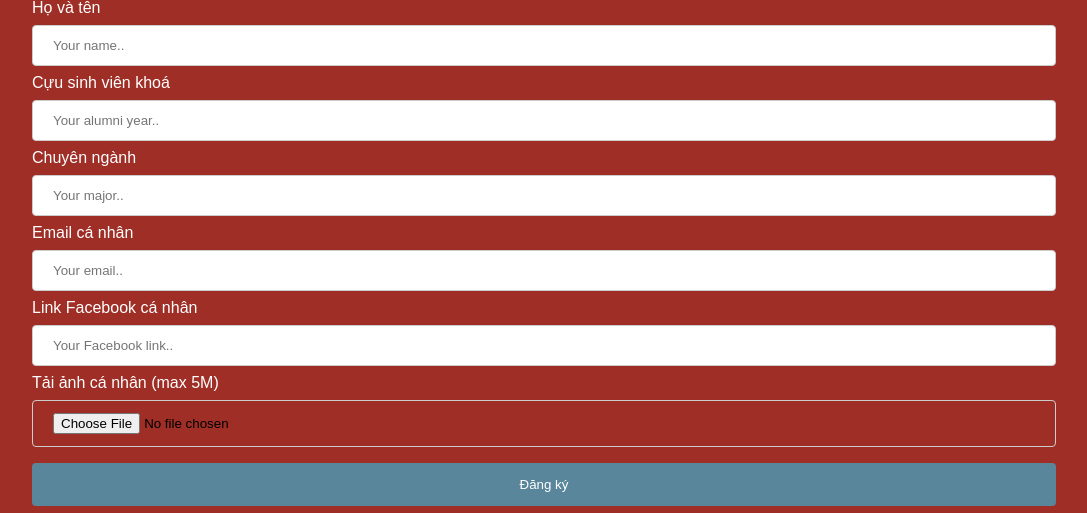
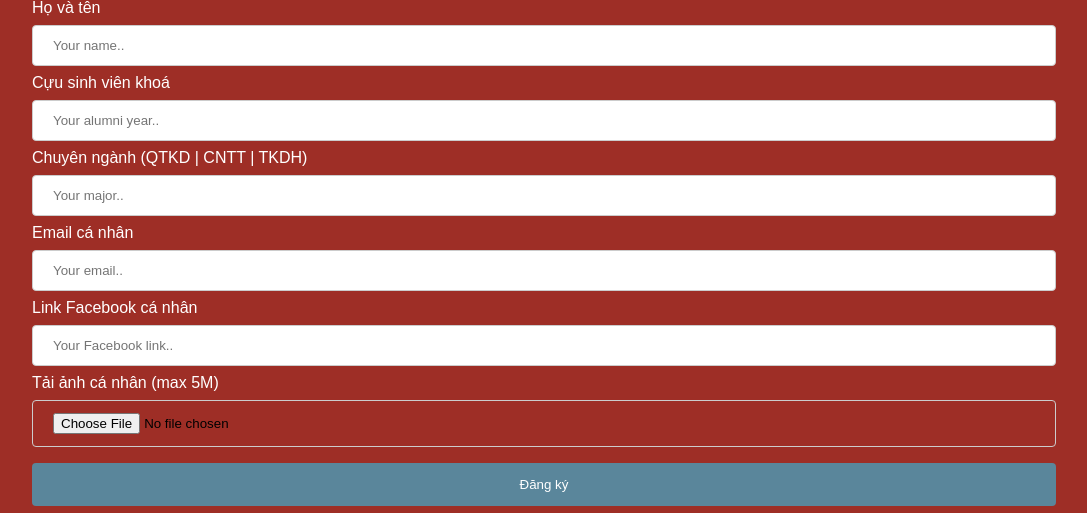
Before and after one commit to dttung79/Alumni, a Flask app: page /register in a window 1280 px wide. Shown: the part 893-1406 px from the top of the page, without its empty margins (96-1183 px from the left). Run offline with Flask 2, Linux system fonts and the light colour scheme.

Commit message:
add folders

```diff
--- a/templates/register.html
+++ b/templates/register.html
@@ -85,6 +85,10 @@ function validateForm() {
         alert('All fields are required');
         return false;
     }
+    if (majorInput.value !== 'CNTT' && majorInput.value !== 'QTKD' && majorInput.value !== 'TKDH') {
+        alert('Invalid major');
+        return false;
+    }
 }
 </script>
 </head>
@@ -100,7 +104,7 @@ function validateForm() {
     <label for="alumni" style="color: white;">Cựu sinh viên khoá</label>
     <input type="text" id="alumni" name="alumni" placeholder="Your alumni year..">
 
-    <label for="major" style="color: white;">Chuyên ngành</label>
+    <label for="major" style="color: white;">Chuyên ngành (QTKD | CNTT | TKDH)</label>
     <input type="text" id="major" name="major" placeholder="Your major..">
 
     <label for="email" style="color: white;">Email cá nhân</label>
```
Also changed, not shown: 1 other file.
